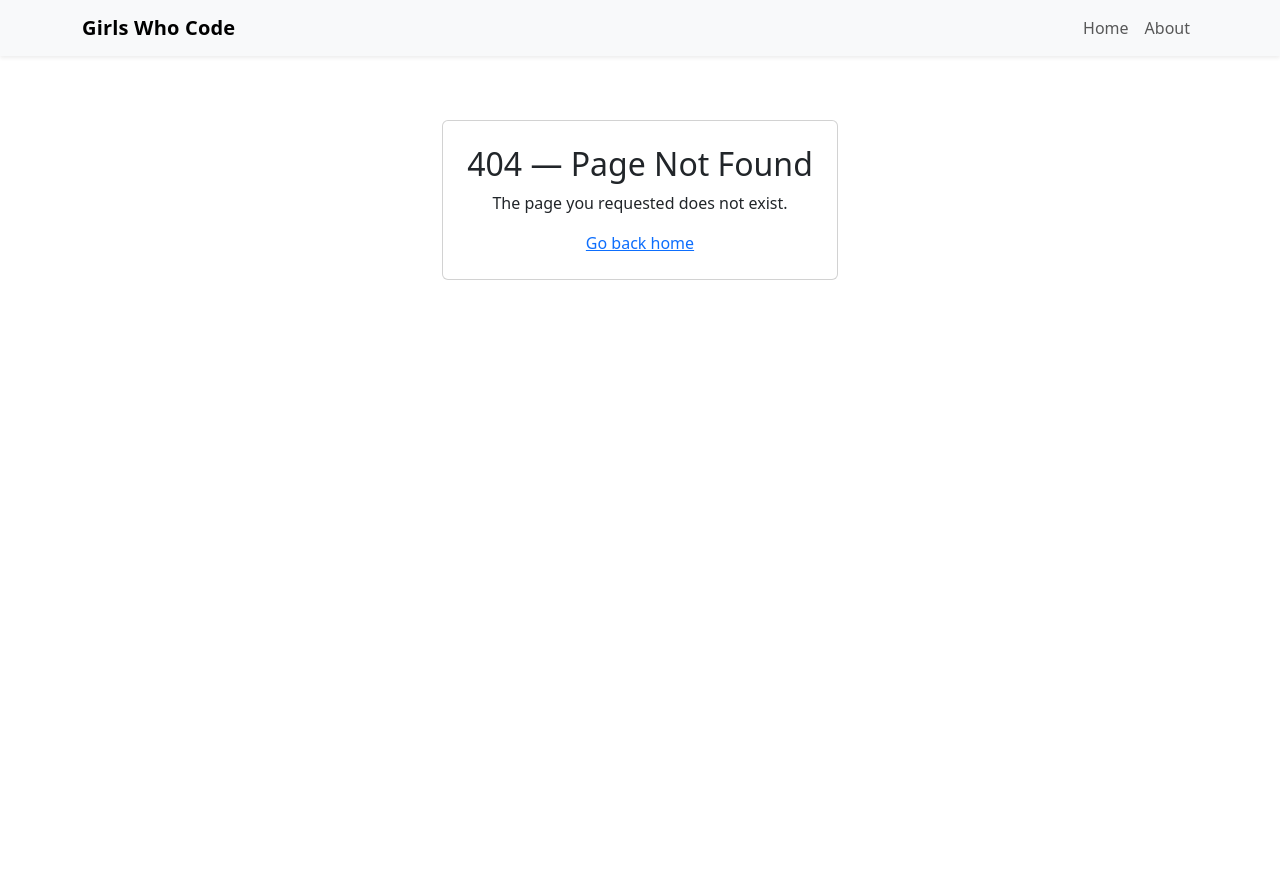
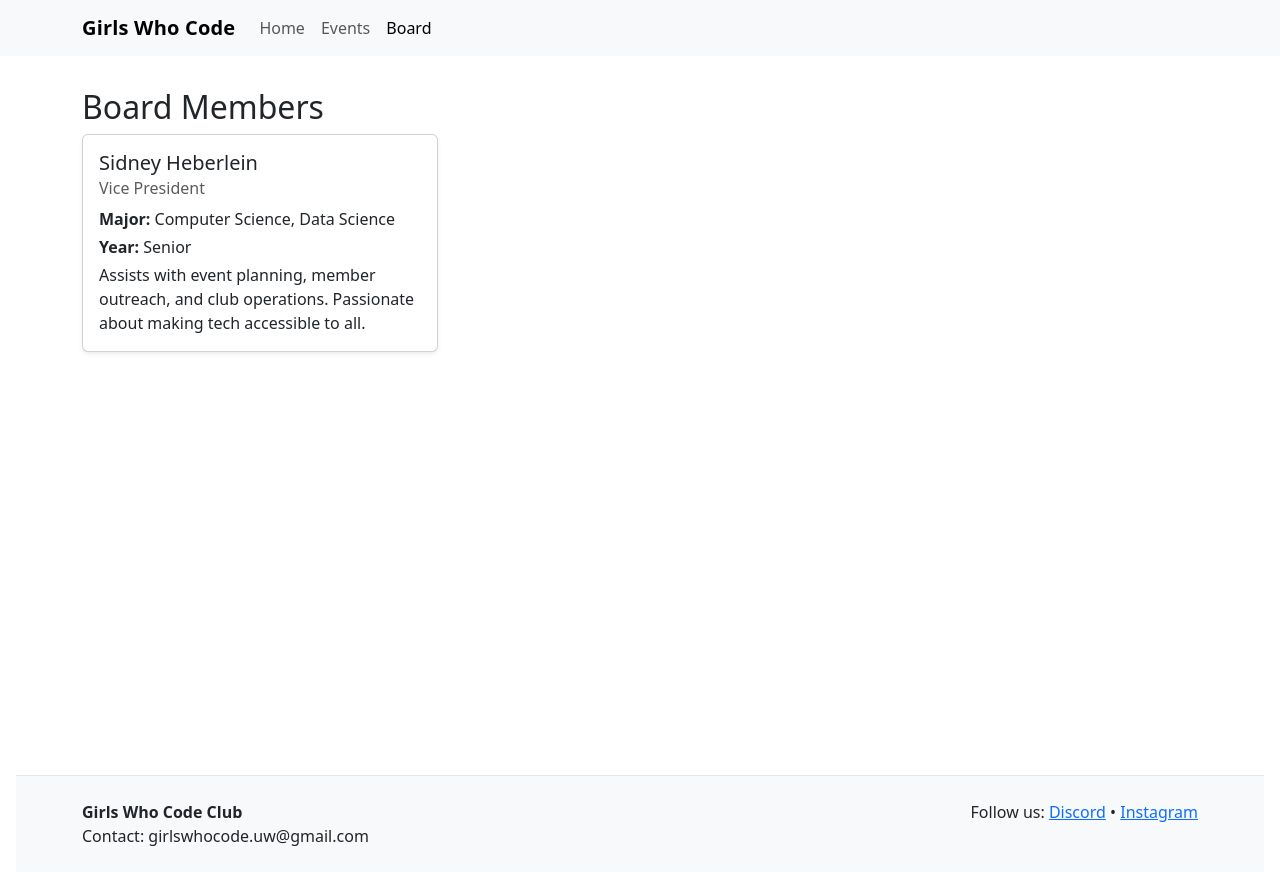
Before and after one commit to CS571-S26/p58, a React (Vite) app: page /#/board in a window 1280 px wide. Before the commit this address had no page. Shown: the top 884 px of the page. Before the commit the page ends 800 px from the top, so only its background shows below. Built offline with nearby package versions, Linux system fonts and the light colour scheme.

Commit message:
updates for check in 2

```diff
--- a/src/App.jsx
+++ b/src/App.jsx
@@ -1,20 +1,22 @@
 import './App.css'
 import { Routes, Route } from 'react-router-dom'
 import HomePage from './pages/HomePage.jsx'
-import AboutPage from './pages/AboutPage.jsx'
+import EventsPage from './pages/EventsPage.jsx'
 import NotFoundPage from './pages/NotFoundPage.jsx'
 import Layout from './components/Layout.jsx'
+import BoardPage from './pages/BoardPage.jsx'
 
-function App() {
+export default function App() {
   return (
+    <>
       <Routes>
         <Route element={<Layout />}>
           <Route index element={<HomePage />} />
-        <Route path="about" element={<AboutPage />} />
+          <Route path="events" element={<EventsPage />} />
+          <Route path="board" element={<BoardPage />} />
           <Route path="*" element={<NotFoundPage />} />
         </Route>
       </Routes>
+    </>
   )
 }
-
-export default App
--- a/src/components/Layout.jsx
+++ b/src/components/Layout.jsx
@@ -1,18 +1,25 @@
-import { Link, Outlet } from 'react-router-dom'
+import { Outlet, NavLink, Link } from 'react-router-dom'
 import { Navbar, Container, Nav } from 'react-bootstrap'
 import '../App.css'
 
 export default function Layout() {
   return (
     <>
-      <Navbar bg="light" expand="md" className="mb-4 shadow-sm">
+      <Navbar bg="light" expand="lg">
         <Container>
           <Navbar.Brand as={Link} to="/">Girls Who Code</Navbar.Brand>
-          <Navbar.Toggle aria-controls="main-navbar" />
-          <Navbar.Collapse id="main-navbar">
-            <Nav className="ms-auto">
-              <Nav.Link as={Link} to="/">Home</Nav.Link>
-              <Nav.Link as={Link} to="/about/">About</Nav.Link>
+          <Navbar.Toggle aria-controls="main-nav" />
+          <Navbar.Collapse id="main-nav">
+            <Nav className="me-auto">
+              <Nav.Link as={NavLink} to="/">
+                Home
+              </Nav.Link>
+              <Nav.Link as={NavLink} to="/events">
+                Events
+              </Nav.Link>
+              <Nav.Link as={NavLink} to="/board">
+                Board
+              </Nav.Link>
             </Nav>
           </Navbar.Collapse>
         </Container>
--- /dev/null
+++ b/src/components/Member.jsx
@@ -0,0 +1,17 @@
+import React from 'react'
+import { Card } from 'react-bootstrap'
+
+export default function Member({ name, role, major, year, bio, image }) {
+  return (
+    <Card className="h-100 shadow-sm">
+      {image && <Card.Img variant="top" src={image} alt={`${name} headshot`} />}
+      <Card.Body>
+        <Card.Title>{name}</Card.Title>
+        {role && <Card.Subtitle className="mb-2 text-muted">{role}</Card.Subtitle>}
+        <Card.Text className="mb-1"><strong>Major:</strong> {major}</Card.Text>
+        <Card.Text className="mb-1"><strong>Year:</strong> {year}</Card.Text>
+        <Card.Text>{bio}</Card.Text>
+      </Card.Body>
+    </Card>
+  )
+}
--- /dev/null
+++ b/src/components/Program.jsx
@@ -0,0 +1,29 @@
+import { useState } from 'react'
+import { Card, Button, Collapse } from 'react-bootstrap'
+
+export default function Program(props) {
+  const [open, setOpen] = useState(false)
+
+  return (
+    <Card className="h-100">
+      <Card.Body>
+        <Card.Title>{props.title}</Card.Title>
+        <Card.Text>{props.description}</Card.Text>
+        <Button
+          variant="link"
+          onClick={() => setOpen(o => !o)}
+          aria-controls={`program-details-${props.title}`}
+          aria-expanded={open}
+        >
+          {open ? 'Hide' : 'Learn more'}
+        </Button>
+
+        <Collapse in={open}>
+          <div id={`program-details-${props.title}`} className="mt-3">
+            <Card.Text>{props.details}</Card.Text>
+          </div>
+        </Collapse>
+      </Card.Body>
+    </Card>
+  )
+}
--- /dev/null
+++ b/src/components/SiteFooter.jsx
@@ -0,0 +1,19 @@
+import { Container, Row, Col } from 'react-bootstrap'
+
+export default function SiteFooter() {
+  return (
+    <footer className="footer bg-light mt-5 py-4">
+      <Container>
+        <Row>
+          <Col md={6}>
+            <strong>Girls Who Code Club</strong>
+            <div>Contact: girlswhocode.uw@gmail.com</div>
+          </Col>
+          <Col md={6} className="text-md-end">
+            <div>Follow us: <a href="https://discord.gg/bsDEGam732">Discord</a> • <a href="https://www.instagram.com/girlswhocode.uw/">Instagram</a></div>
+          </Col>
+        </Row>
+      </Container>
+    </footer>
+  )
+}
--- /dev/null
+++ b/src/pages/BoardPage.jsx
@@ -0,0 +1,37 @@
+import '../App.css'
+import SiteFooter from '../components/SiteFooter'
+import Member from '../components/Member'
+import { Container, Row, Col } from 'react-bootstrap'
+
+export default function BoardPage() {
+  const members = [
+    {
+      name: 'Sidney Heberlein',
+      role: 'Vice President',
+      major: 'Computer Science, Data Science',
+      year: 'Senior',
+      bio: 'Assists with event planning, member outreach, and club operations. Passionate about making tech accessible to all.',
+    }
+  ]
+
+  return (
+    <div className="min-vh-100 d-flex flex-column">
+      <main className="flex-grow-1">
+        <section className="section" id="board">
+          <Container>
+            <h2>Board Members</h2>
+            <Row>
+              {members.map((m) => (
+                <Col md={6} lg={4} className="mb-3" key={m.name}>
+                  <Member {...m} />
+                </Col>
+              ))}
+            </Row>
+          </Container>
+        </section>
+      </main>
+
+      <SiteFooter />
+    </div>
+  )
+}
--- /dev/null
+++ b/src/pages/EventsPage.jsx
@@ -0,0 +1,36 @@
+import '../App.css'
+import Event from '../components/Event'
+import SiteFooter from '../components/SiteFooter'
+import { Container, Row, Col } from 'react-bootstrap'
+
+export default function EventsPage() {
+  return (
+    <div className="min-vh-100 d-flex flex-column">
+      <main className="flex-grow-1">
+        <section className="section w-100" id="events">
+          <Container>
+            <h2>Upcoming Events: Spring 2026</h2>
+            <Row>
+              <Col md={6} className="mb-3">
+                <Event
+                  title="Potluck & Movie Social"
+                  date="Apr 13 • 7:30 PM"
+                  description="Join us for a fun evening of food and movies! Bring a dish to share and enjoy a movie night with your fellow members."
+                />
+              </Col>
+              <Col md={6} className="mb-3">
+                <Event
+                  title="Final Meeting of the Semester"
+                  date="Apr 27 • 7:30 PM"
+                  description="Celebrate the end of the semester with us! We'll have snacks, games, and a recap of all the great things we accomplished this semester. Don't miss it!"
+                />
+              </Col>
+            </Row>
+          </Container>
+        </section>
+      </main>
+
+      <SiteFooter />
+    </div>
+  )
+}
--- a/src/pages/HomePage.jsx
+++ b/src/pages/HomePage.jsx
@@ -1,9 +1,7 @@
 import '../App.css'
-import WhyCard from '../components/WhyCard'
 import Program from '../components/Program'
-import Event from '../components/Event'
 import SiteFooter from '../components/SiteFooter'
-import { Container, Row, Col, Button } from 'react-bootstrap'
+import { Container, Row, Col, Button, Card } from 'react-bootstrap'
 
 export default function HomePage() {
   return (
@@ -11,7 +9,9 @@ export default function HomePage() {
       <header className="hero bg-light py-5 mb-4">
         <Container>
           <h1 className="display-5">Girls Who Code At UW-Madison</h1>
-        <p className="lead">Join a supportive community of your female peers in technology. Sign up for our email list below!</p>
+          <p className="lead">
+            Join a supportive community of your female peers in technology. Sign up for our email list below!
+          </p>
           <div>
             <Button
               as="a"
@@ -26,33 +26,48 @@ export default function HomePage() {
           </div>
         </Container>
       </header>
+
       <section className="section" id="about">
         <Container>
           <h2>About</h2>
-        <p>We’re a student-led club that teaches programming through hands-on projects, mentorship, and inclusive events. All skill levels and majors are welcome!</p>
+          <p>
+            We’re a student-led club that teaches programming through hands-on projects, mentorship, and inclusive
+            events. All skill levels and majors are welcome!
+          </p>
         </Container>
       </section>
+
       <section className="section" id="why-join">
         <Container>
           <h2>Why Join</h2>
           <Row>
             <Col md={4} className="mb-3">
-                  <WhyCard
-                    title="Learn Practical Skills"
-                    text="Workshops cover web dev, Python, Git, and more."
-                  />
+              <Card className="h-100">
+                <Card.Body>
+                  <Card.Title>Learn Practical Skills</Card.Title>
+                  <Card.Text>Workshops cover web dev, Python, Git, and more.</Card.Text>
+                </Card.Body>
+              </Card>
             </Col>
             <Col md={4} className="mb-3">
-                  <WhyCard
-                    title="Build your Resume"
-                    text="Add your Girls Who Code experience to your resume and stand out to employers!"
-                  />
+              <Card className="h-100">
+                <Card.Body>
+                  <Card.Title>Build your Resume</Card.Title>
+                  <Card.Text>
+                    Add your Girls Who Code experience to your resume and stand out to employers!
+                  </Card.Text>
+                </Card.Body>
+              </Card>
             </Col>
             <Col md={4} className="mb-3">
-                  <WhyCard
-                    title="Join A Community"
-                    text="Make friends in your classes, find study partners, and connect with community and career resources."
-                  />
+              <Card className="h-100">
+                <Card.Body>
+                  <Card.Title>Join A Community</Card.Title>
+                  <Card.Text>
+                    Make friends in your classes, find study partners, and connect with community and career resources.
+                  </Card.Text>
+                </Card.Body>
+              </Card>
             </Col>
           </Row>
         </Container>
@@ -64,43 +79,39 @@ export default function HomePage() {
           <Row>
             <Col md={6} className="mb-3">
               <Program
-                title="Weekly Workshops"
-                description="Hands-on lessons covering web dev, Python, Git, and other fundamentals."
-                details="Workshops meet every Wednesday. Each session includes a short lesson, hands-on exercises, and time for Q&A. Materials and example code are shared after each workshop."
+                title="Craft Nights"
+                description="Chill crafting sessions where members socialize and work on small crafts."
+                details="Materials are provided. Example crafts include friendship bracelets, paintings, and more.Craft nights are a great way to meet new people and unwind after a busy week."
               />
             </Col>
             <Col md={6} className="mb-3">
               <Program
-                title="Project Nights"
-                description="Collaborative evenings where members build small projects and learn by doing."
-                details="Project nights occur twice a month. Members pair up or join small teams to work on portfolio projects; mentors are available for guidance. Projects are showcased at demo nights."
+                title="Coding Workshops"
+                description="Hands-on workshops covering intro to web development, Python, Git, and more."
+                details="Workshops are beginner-friendly and designed to help you build practical skills. No prior experience required!"
               />
             </Col>
           </Row>
+          <Row>
+            <Col md={6} className="mb-3">
+              <Program
+                title="Movie Nights"
+                description="Watch movies together and socialize with your fellow members."
+                details="Join us for fun evenings of movie watching and conversation! Members can suggest movies and we vote on what to watch. Snacks provided!"
+              />
+            </Col>
+            <Col md={6} className="mb-3">
+              <Program
+                title="Course Selection Workshops"
+                description="Get help choosing the right courses for your academic and career goals."
+                details="Our course selection workshops provide guidance on navigating the curriculum and making informed decisions about your academic path. We share our own experiences and tips to help you succeed in your studies and prepare for your future career."
+              />
+            </Col>
+          </Row>
+          <h3>... And More!</h3>
         </Container>
       </section>
 
-      <section className="section" id="events">
-        <Container>
-          <h2>Upcoming Events</h2>
-          <Row>
-            <Col md={6} className="mb-3">
-              <Event
-                title="Intro to HTML & CSS"
-                date="Apr 2 • 5:00 PM"
-                description="Hands-on workshop for beginners. No experience required."
-              />
-            </Col>
-            <Col md={6} className="mb-3">
-              <Event
-                title="Project Night: Build a Portfolio"
-                date="Apr 9 • 6:00 PM"
-                description="Bring your laptop and start a simple portfolio site."
-              />
-            </Col>
-          </Row>
-        </Container>
-      </section>
       <SiteFooter />
     </div>
   )
```
Also changed, not shown: 1 other file (tests, documents, lock files or other folders). Lines whose indentation alone changed are shown as unchanged.
